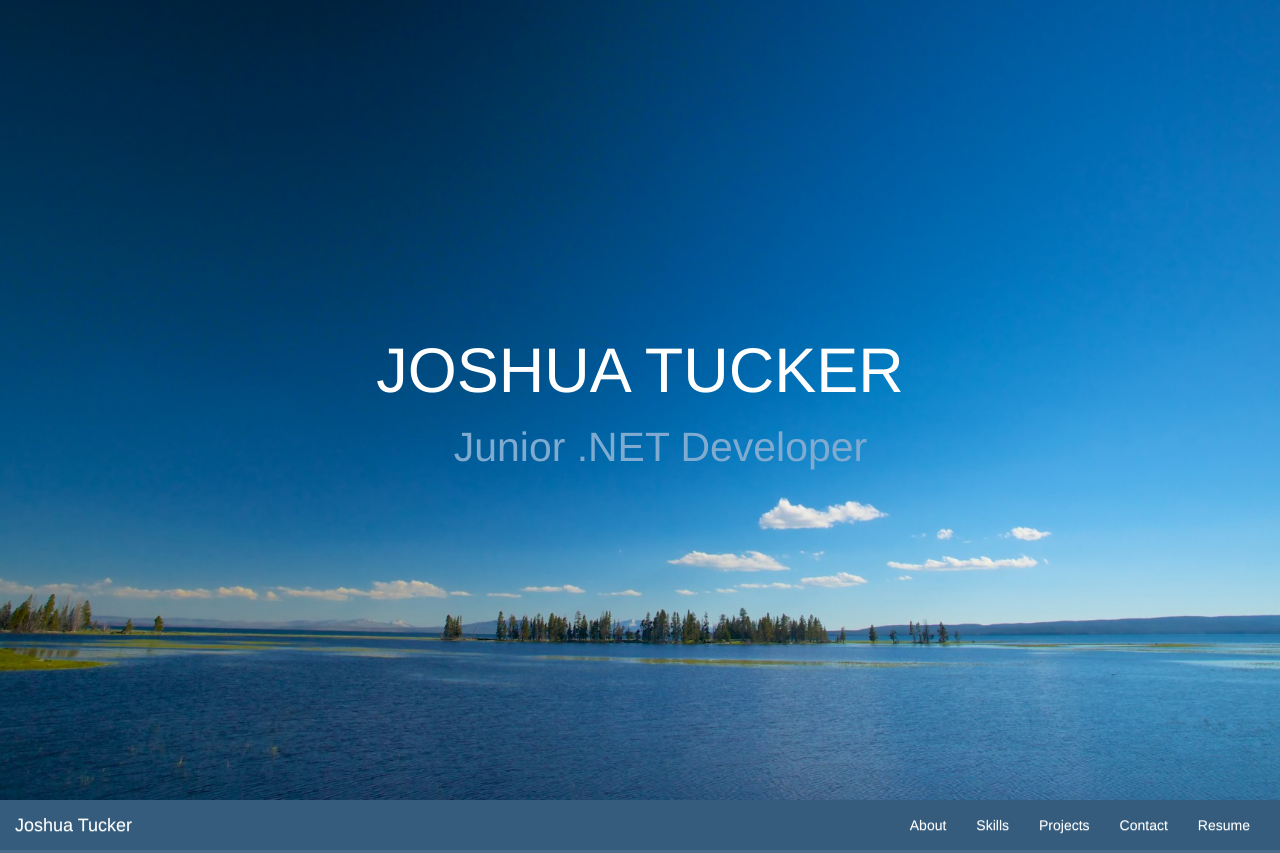
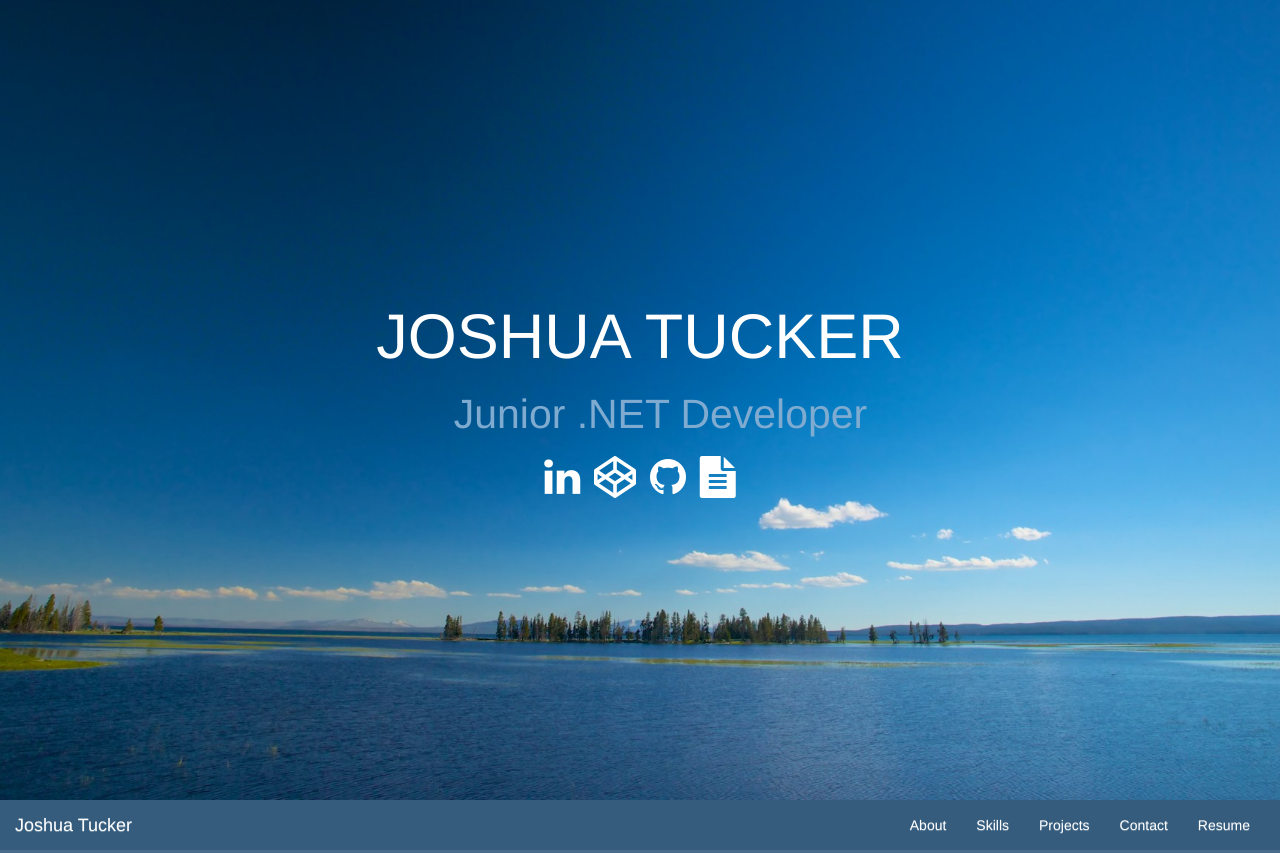
Before and after one commit to JTux/Beginner-Portfolio, a website: page index.html in a window 1280 px wide. Shown: the top 853 px of the page. Drawn offline with Linux system fonts and the light colour scheme; a web font is replaced by a local one.

Commit message:
Added shortcut icons to splash

```diff
--- a/index.html
+++ b/index.html
@@ -32,6 +32,18 @@
   <header id="main-header">
     <div class="container" id="header-div">
       <h1>JOSHUA TUCKER<br/><small>Junior .NET Developer</small></h1>
+      <div class="container">
+        <div class="row">
+          <div class="col-md-12">
+            <ul id="footer-icons" >
+              <li><a href="https://www.linkedin.com/in/joshualtucker/" target="new" style="color:white;"> <i class="fa fa-linkedin fa-3x" aria-hidden="true"></i></a></li>
+              <li><a href="https://codepen.io/JTux/" target="new" style="color:white;"> <i class="fa fa-codepen fa-3x" aria-hidden="true"></i></a></li>
+              <li><a href="https://github.com/JTux" target="new" style="color:white;"> <i class="fa fa-github fa-3x" aria-hidden="true"></i></a></li>
+              <li><a href="https://docs.google.com/document/d/1vw-ZHol7Nxwt-aUjvtIc8I9YYCcxNZ7jxnEvJynidn0/edit?usp=sharing" target="new" style="color:white;"> <i class="fa fa-file-text fa-3x" aria-hidden="true"></i></a></li>
+            </ul>
+          </div>
+        </div>
+      </div>
     </div>
   </header>
 
```
